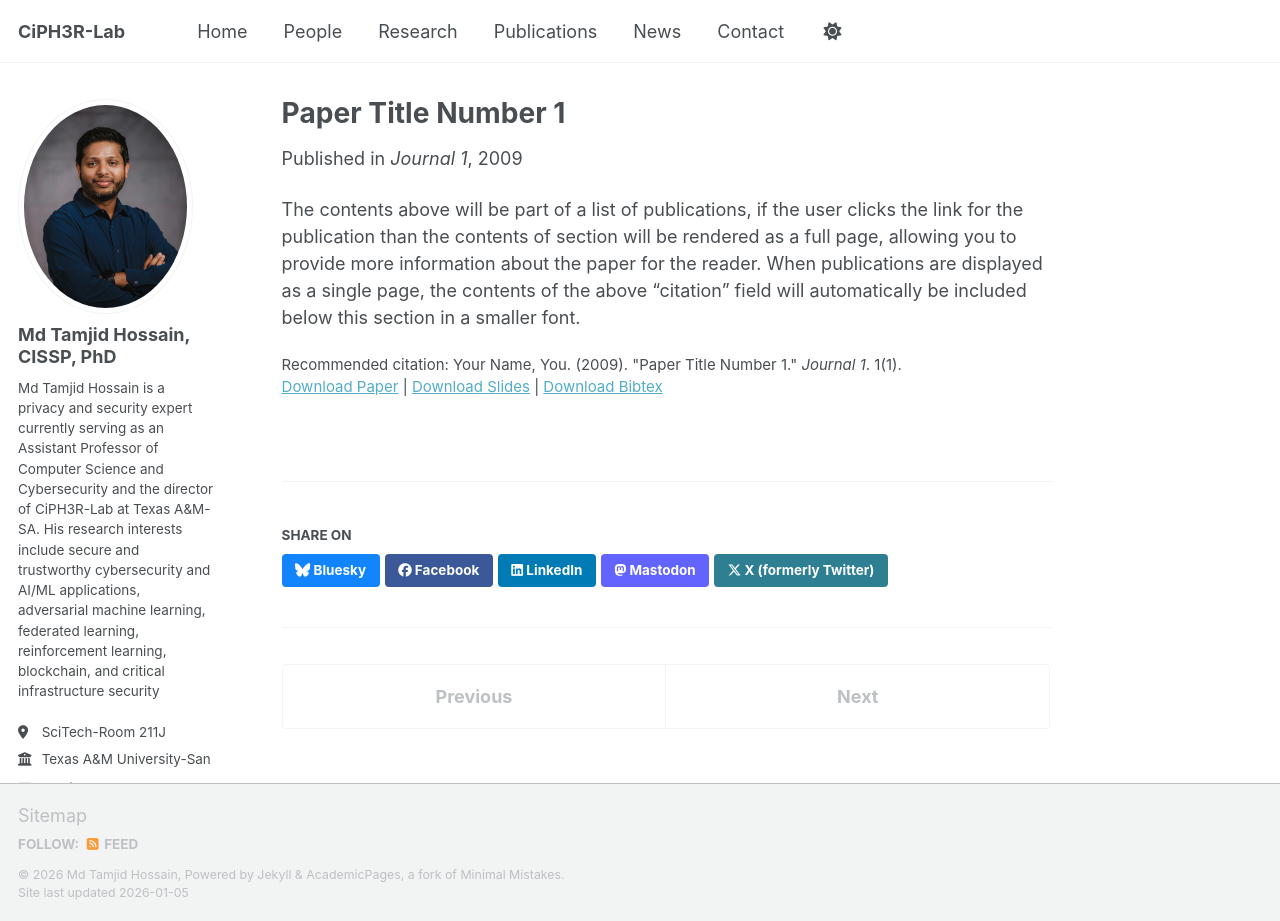
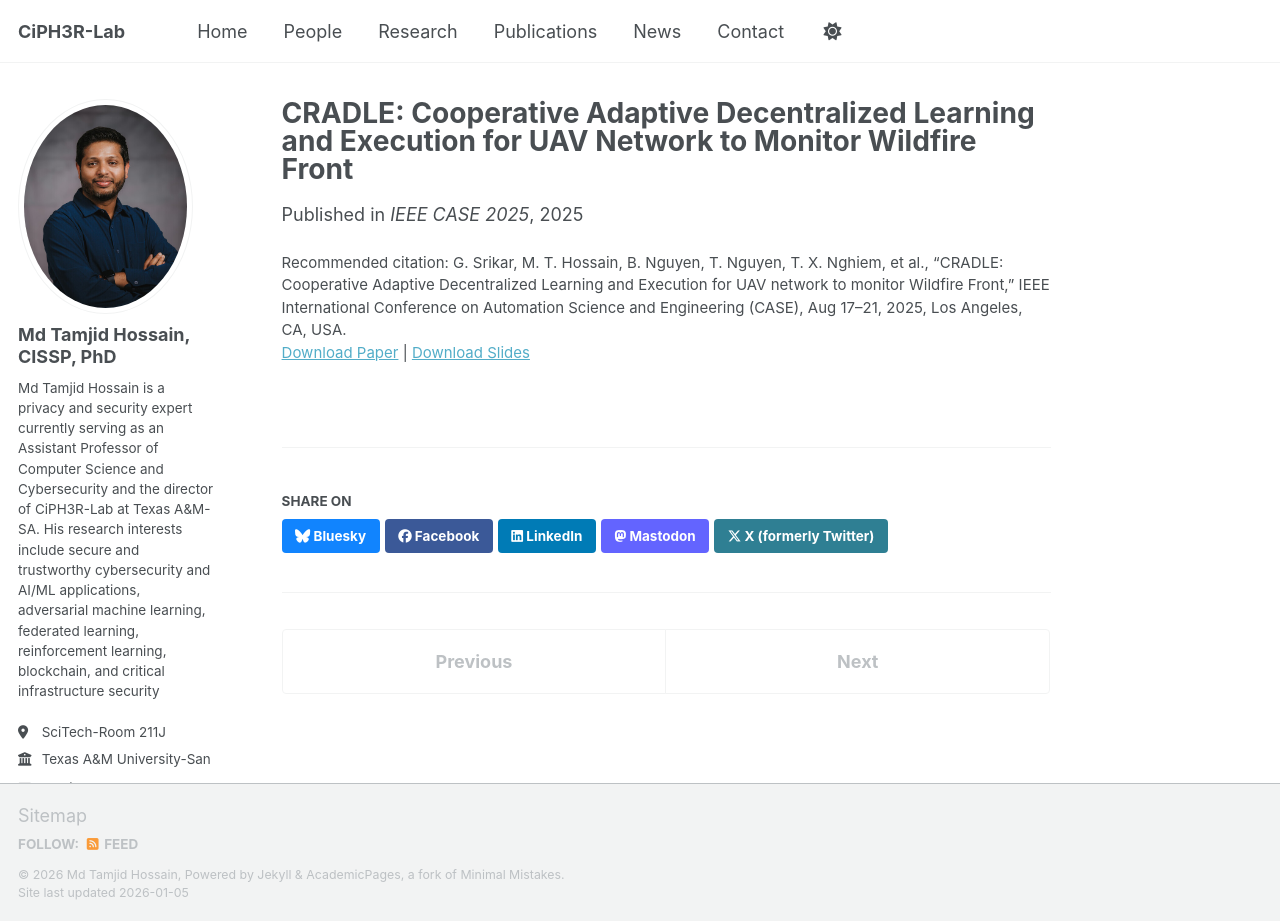
Before and after one commit to ciph3rLab/ciph3rLab.github.io, a Jekyll site: the page built from _publications/2009-10-01-paper-title-number-1.md, in a window 1280 px wide and 921 px high. Built offline with Jekyll 4.4.1, drawn with Linux system fonts in a browser that asks for light colours; some web fonts are replaced; a script bundle is joined from its source files by our own code; library files that are not in the unit come from our copies.

Commit message:
Add CRADLE publication entry

```diff
--- a/_publications/2009-10-01-paper-title-number-1.md
+++ b/_publications/2009-10-01-paper-title-number-1.md
@@ -1,14 +1,12 @@
 ---
-title: "Paper Title Number 1"
+title: "CRADLE: Cooperative Adaptive Decentralized Learning and Execution for UAV Network to Monitor Wildfire Front"
 collection: publications
 category: manuscripts
-permalink: /publication/2009-10-01-paper-title-number-1
-excerpt: 'This paper is about the number 1. The number 2 is left for future work.'
-date: 2009-10-01
-venue: 'Journal 1'
-slidesurl: 'https://academicpages.github.io/files/slides1.pdf'
-paperurl: 'https://academicpages.github.io/files/paper1.pdf'
-bibtexurl: 'https://academicpages.github.io/files/bibtex1.bib'
-citation: 'Your Name, You. (2009). &quot;Paper Title Number 1.&quot; <i>Journal 1</i>. 1(1).'
+permalink: /publication/2025-01-01-cradle-uav-wildfire
+excerpt: "UAV networking for wildfire-front monitoring with cooperative, adaptive, decentralized learning and execution."
+date: 2025-01-01
+venue: "IEEE CASE 2025"
+paperurl: ""
+slidesurl: ""
+citation: "G. Srikar, M. T. Hossain, B. Nguyen, T. Nguyen, T. X. Nghiem, et al., “CRADLE: Cooperative Adaptive Decentralized Learning and Execution for UAV network to monitor Wildfire Front,” IEEE International Conference on Automation Science and Engineering (CASE), Aug 17–21, 2025, Los Angeles, CA, USA."
 ---
-The contents above will be part of a list of publications, if the user clicks the link for the publication than the contents of section will be rendered as a full page, allowing you to provide more information about the paper for the reader. When publications are displayed as a single page, the contents of the above "citation" field will automatically be included below this section in a smaller font.
```
